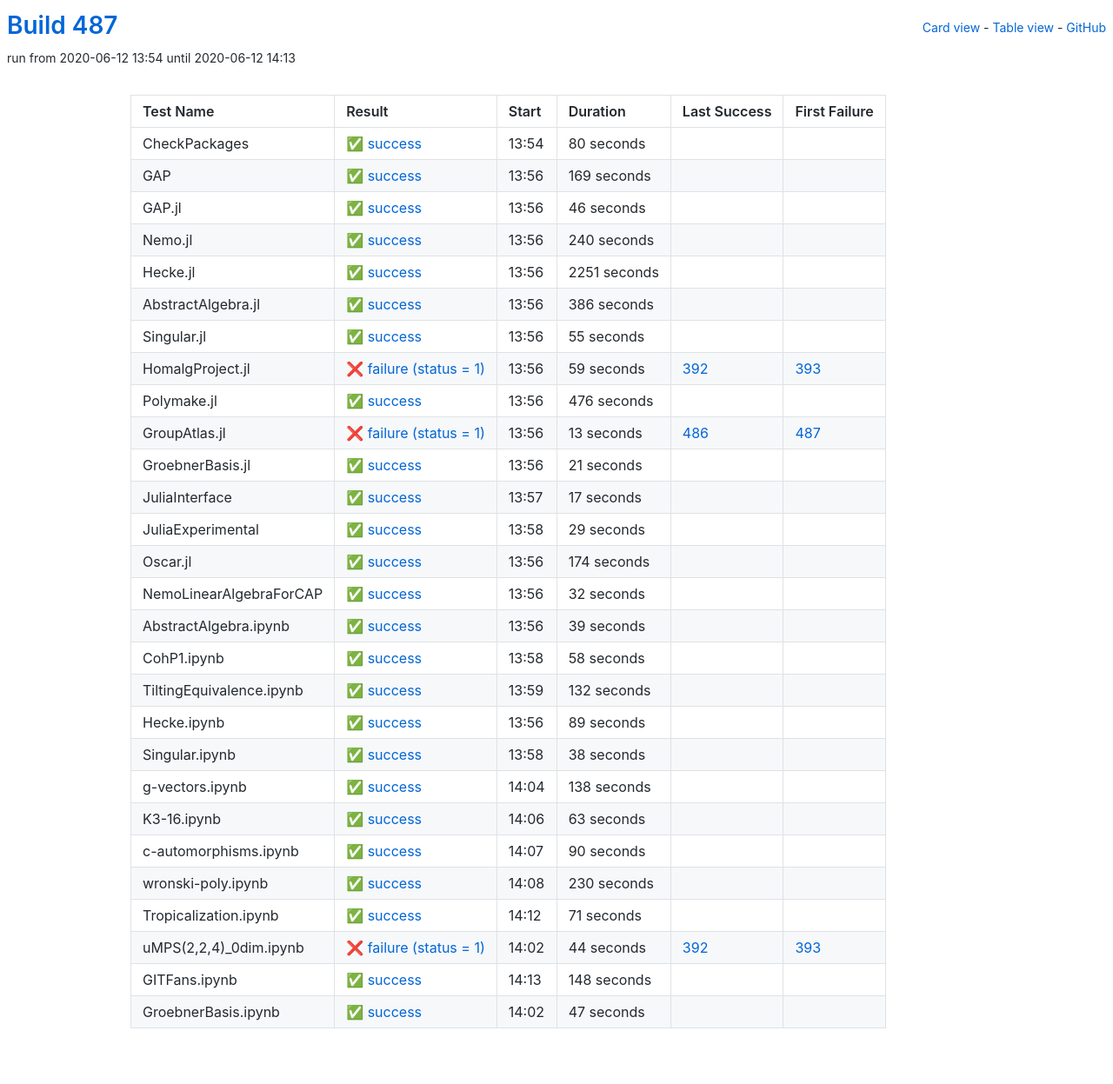
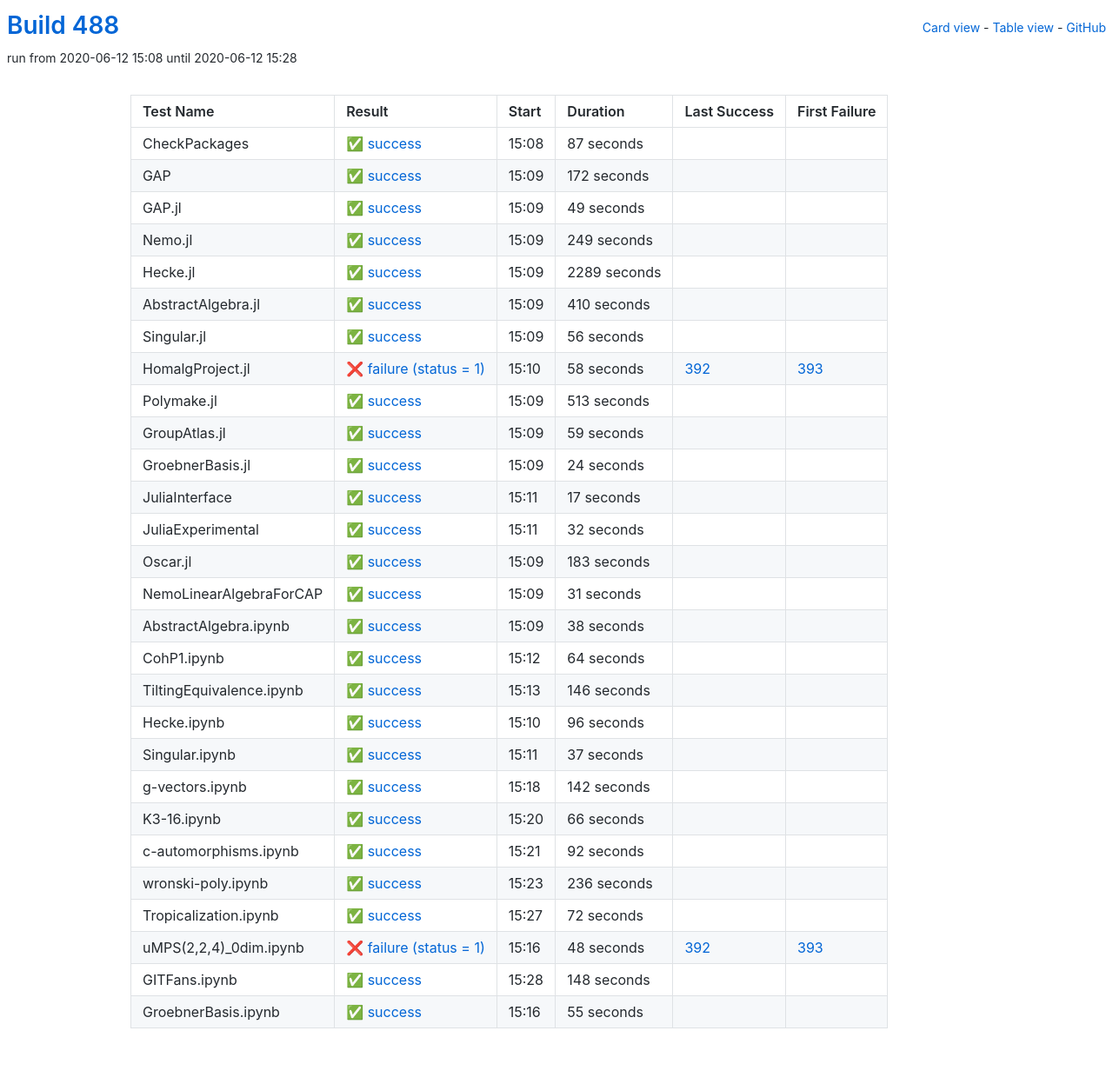
Before and after one commit to oscar-system/oscar-ci-status-1.4, a Jekyll site: the page built from table.html, in a window 1280 px wide. Shown: the whole page at 87% size. Built offline with Jekyll 4.4.1, drawn with Linux system fonts in a browser that asks for light colours.

Commit message:
Build #488

```diff
--- a/_data/ci.yml
+++ b/_data/ci.yml
@@ -1,6 +1,6 @@
 ---
-build: 487
-build_url: https://oscarci.mathematik.uni-kl.de/job/oscar-julia-1.4/487/
+build: 488
+build_url: https://oscarci.mathematik.uni-kl.de/job/oscar-julia-1.4/488/
 job: oscar-julia-1.4
 organization: oscar-system
 repo: oscar-ci-status-1.4
@@ -8,140 +8,140 @@ repourl: https://github.com/oscar-system/oscar-ci-status-1.4
 tests:
 - name: CheckPackages
   id: checkpackages
-  log: https://oscarci.mathematik.uni-kl.de/job/oscar-julia-1.4/487/artifact/logs/build-487/CheckPackages.log
-  start: 2020-06-12 13:54
+  log: https://oscarci.mathematik.uni-kl.de/job/oscar-julia-1.4/488/artifact/logs/build-488/CheckPackages.log
+  start: 2020-06-12 15:08
   success: true
   exitcode: 0
   status: success
-  duration: 80
+  duration: 87
   last_success: false
   last_success_url:
   first_failure: false
   first_failure_url:
 - name: GAP
   id: gap
-  log: https://oscarci.mathematik.uni-kl.de/job/oscar-julia-1.4/487/artifact/logs/build-487/GAP.log
-  start: 2020-06-12 13:56
+  log: https://oscarci.mathematik.uni-kl.de/job/oscar-julia-1.4/488/artifact/logs/build-488/GAP.log
+  start: 2020-06-12 15:09
   success: true
   exitcode: 0
   status: success
-  duration: 169
+  duration: 172
   last_success: false
   last_success_url:
   first_failure: false
   first_failure_url:
 - name: GAP.jl
   id: gap-jl
-  log: https://oscarci.mathematik.uni-kl.de/job/oscar-julia-1.4/487/artifact/logs/build-487/GAP.jl.log
-  start: 2020-06-12 13:56
+  log: https://oscarci.mathematik.uni-kl.de/job/oscar-julia-1.4/488/artifact/logs/build-488/GAP.jl.log
+  start: 2020-06-12 15:09
   success: true
   exitcode: 0
   status: success
-  duration: 46
+  duration: 49
   last_success: false
   last_success_url:
   first_failure: false
   first_failure_url:
 - name: Nemo.jl
   id: nemo-jl
-  log: https://oscarci.mathematik.uni-kl.de/job/oscar-julia-1.4/487/artifact/logs/build-487/Nemo.jl.log
-  start: 2020-06-12 13:56
+  log: https://oscarci.mathematik.uni-kl.de/job/oscar-julia-1.4/488/artifact/logs/build-488/Nemo.jl.log
+  start: 2020-06-12 15:09
   success: true
   exitcode: 0
   status: success
-  duration: 240
+  duration: 249
   last_success: false
   last_success_url:
   first_failure: false
   first_failure_url:
 - name: Hecke.jl
   id: hecke-jl
-  log: https://oscarci.mathematik.uni-kl.de/job/oscar-julia-1.4/487/artifact/logs/build-487/Hecke.jl.log
-  start: 2020-06-12 13:56
+  log: https://oscarci.mathematik.uni-kl.de/job/oscar-julia-1.4/488/artifact/logs/build-488/Hecke.jl.log
+  start: 2020-06-12 15:09
   success: true
   exitcode: 0
   status: success
-  duration: 2251
+  duration: 2289
   last_success: false
   last_success_url:
   first_failure: false
   first_failure_url:
 - name: AbstractAlgebra.jl
   id: abstractalgebra-jl
-  log: https://oscarci.mathematik.uni-kl.de/job/oscar-julia-1.4/487/artifact/logs/build-487/AbstractAlgebra.jl.log
-  start: 2020-06-12 13:56
+  log: https://oscarci.mathematik.uni-kl.de/job/oscar-julia-1.4/488/artifact/logs/build-488/AbstractAlgebra.jl.log
+  start: 2020-06-12 15:09
   success: true
   exitcode: 0
   status: success
-  duration: 386
+  duration: 410
   last_success: false
   last_success_url:
   first_failure: false
   first_failure_url:
 - name: Singular.jl
   id: singular-jl
-  log: https://oscarci.mathematik.uni-kl.de/job/oscar-julia-1.4/487/artifact/logs/build-487/Singular.jl.log
-  start: 2020-06-12 13:56
+  log: https://oscarci.mathematik.uni-kl.de/job/oscar-julia-1.4/488/artifact/logs/build-488/Singular.jl.log
+  start: 2020-06-12 15:09
   success: true
   exitcode: 0
   status: success
-  duration: 55
+  duration: 56
   last_success: false
   last_success_url:
   first_failure: false
   first_failure_url:
 - name: HomalgProject.jl
   id: homalgproject-jl
-  log: https://oscarci.mathematik.uni-kl.de/job/oscar-julia-1.4/487/artifact/logs/build-487/HomalgProject.jl.log
-  start: 2020-06-12 13:56
+  log: https://oscarci.mathematik.uni-kl.de/job/oscar-julia-1.4/488/artifact/logs/build-488/HomalgProject.jl.log
+  start: 2020-06-12 15:10
   success: false
   exitcode: 1
   status: failure
-  duration: 59
+  duration: 58
   last_success: 392
   last_success_url: https://oscarci.mathematik.uni-kl.de/job/oscar-julia-1.4/392/
   first_failure: 393
   first_failure_url: https://oscarci.mathematik.uni-kl.de/job/oscar-julia-1.4/393/
 - name: Polymake.jl
   id: polymake-jl
-  log: https://oscarci.mathematik.uni-kl.de/job/oscar-julia-1.4/487/artifact/logs/build-487/Polymake.jl.log
-  start: 2020-06-12 13:56
+  log: https://oscarci.mathematik.uni-kl.de/job/oscar-julia-1.4/488/artifact/logs/build-488/Polymake.jl.log
+  start: 2020-06-12 15:09
   success: true
   exitcode: 0
   status: success
-  duration: 476
+  duration: 513
   last_success: false
   last_success_url:
   first_failure: false
   first_failure_url:
 - name: GroupAtlas.jl
   id: groupatlas-jl
-  log: https://oscarci.mathematik.uni-kl.de/job/oscar-julia-1.4/487/artifact/logs/build-487/GroupAtlas.jl.log
-  start: 2020-06-12 13:56
-  success: false
-  exitcode: 1
-  status: failure
-  duration: 13
-  last_success: 486
-  last_success_url: https://oscarci.mathematik.uni-kl.de/job/oscar-julia-1.4/486/
-  first_failure: 487
-  first_failure_url: https://oscarci.mathematik.uni-kl.de/job/oscar-julia-1.4/487/
-- name: GroebnerBasis.jl
-  id: groebnerbasis-jl
-  log: https://oscarci.mathematik.uni-kl.de/job/oscar-julia-1.4/487/artifact/logs/build-487/GroebnerBasis.jl.log
-  start: 2020-06-12 13:56
+  log: https://oscarci.mathematik.uni-kl.de/job/oscar-julia-1.4/488/artifact/logs/build-488/GroupAtlas.jl.log
+  start: 2020-06-12 15:09
   success: true
   exitcode: 0
   status: success
-  duration: 21
+  duration: 59
+  last_success: false
+  last_success_url:
+  first_failure: false
+  first_failure_url:
+- name: GroebnerBasis.jl
+  id: groebnerbasis-jl
+  log: https://oscarci.mathematik.uni-kl.de/job/oscar-julia-1.4/488/artifact/logs/build-488/GroebnerBasis.jl.log
+  start: 2020-06-12 15:09
+  success: true
+  exitcode: 0
+  status: success
+  duration: 24
   last_success: false
   last_success_url:
   first_failure: false
   first_failure_url:
 - name: JuliaInterface
   id: juliainterface
-  log: https://oscarci.mathematik.uni-kl.de/job/oscar-julia-1.4/487/artifact/logs/build-487/JuliaInterface.log
-  start: 2020-06-12 13:57
+  log: https://oscarci.mathematik.uni-kl.de/job/oscar-julia-1.4/488/artifact/logs/build-488/JuliaInterface.log
+  start: 2020-06-12 15:11
   success: true
   exitcode: 0
   status: success
@@ -152,32 +152,8 @@ tests:
   first_failure_url:
 - name: JuliaExperimental
   id: juliaexperimental
-  log: https://oscarci.mathematik.uni-kl.de/job/oscar-julia-1.4/487/artifact/logs/build-487/JuliaExperimental.log
-  start: 2020-06-12 13:58
-  success: true
-  exitcode: 0
-  status: success
-  duration: 29
-  last_success: false
-  last_success_url:
-  first_failure: false
-  first_failure_url:
-- name: Oscar.jl
-  id: oscar-jl
-  log: https://oscarci.mathematik.uni-kl.de/job/oscar-julia-1.4/487/artifact/logs/build-487/Oscar.jl.log
-  start: 2020-06-12 13:56
-  success: true
-  exitcode: 0
-  status: success
-  duration: 174
-  last_success: false
-  last_success_url:
-  first_failure: false
-  first_failure_url:
-- name: NemoLinearAlgebraForCAP
-  id: nemolinearalgebraforcap
-  log: https://oscarci.mathematik.uni-kl.de/job/oscar-julia-1.4/487/artifact/logs/build-487/NemoLinearAlgebraForCAP.log
-  start: 2020-06-12 13:56
+  log: https://oscarci.mathematik.uni-kl.de/job/oscar-julia-1.4/488/artifact/logs/build-488/JuliaExperimental.log
+  start: 2020-06-12 15:11
   success: true
   exitcode: 0
   status: success
@@ -186,58 +162,34 @@ tests:
   last_success_url:
   first_failure: false
   first_failure_url:
-- name: AbstractAlgebra.ipynb
-  id: abstractalgebra-ipynb
-  log: https://oscarci.mathematik.uni-kl.de/job/oscar-julia-1.4/487/artifact/logs/build-487/AbstractAlgebra.ipynb.log
-  start: 2020-06-12 13:56
+- name: Oscar.jl
+  id: oscar-jl
+  log: https://oscarci.mathematik.uni-kl.de/job/oscar-julia-1.4/488/artifact/logs/build-488/Oscar.jl.log
+  start: 2020-06-12 15:09
   success: true
   exitcode: 0
   status: success
-  duration: 39
+  duration: 183
   last_success: false
   last_success_url:
   first_failure: false
   first_failure_url:
-- name: CohP1.ipynb
-  id: cohp1-ipynb
-  log: https://oscarci.mathematik.uni-kl.de/job/oscar-julia-1.4/487/artifact/logs/build-487/CohP1.ipynb.log
-  start: 2020-06-12 13:58
+- name: NemoLinearAlgebraForCAP
+  id: nemolinearalgebraforcap
+  log: https://oscarci.mathematik.uni-kl.de/job/oscar-julia-1.4/488/artifact/logs/build-488/NemoLinearAlgebraForCAP.log
+  start: 2020-06-12 15:09
   success: true
   exitcode: 0
   status: success
-  duration: 58
+  duration: 31
   last_success: false
   last_success_url:
   first_failure: false
   first_failure_url:
-- name: TiltingEquivalence.ipynb
-  id: tiltingequivalence-ipynb
-  log: https://oscarci.mathematik.uni-kl.de/job/oscar-julia-1.4/487/artifact/logs/build-487/TiltingEquivalence.ipynb.log
-  start: 2020-06-12 13:59
-  success: true
-  exitcode: 0
-  status: success
-  duration: 132
-  last_success: false
-  last_success_url:
-  first_failure: false
-  first_failure_url:
-- name: Hecke.ipynb
-  id: hecke-ipynb
-  log: https://oscarci.mathematik.uni-kl.de/job/oscar-julia-1.4/487/artifact/logs/build-487/Hecke.ipynb.log
-  start: 2020-06-12 13:56
-  success: true
-  exitcode: 0
-  status: success
-  duration: 89
-  last_success: false
-  last_success_url:
-  first_failure: false
-  first_failure_url:
-- name: Singular.ipynb
-  id: singular-ipynb
-  log: https://oscarci.mathematik.uni-kl.de/job/oscar-julia-1.4/487/artifact/logs/build-487/Singular.ipynb.log
-  start: 2020-06-12 13:58
+- name: AbstractAlgebra.ipynb
+  id: abstractalgebra-ipynb
+  log: https://oscarci.mathematik.uni-kl.de/job/oscar-julia-1.4/488/artifact/logs/build-488/AbstractAlgebra.ipynb.log
+  start: 2020-06-12 15:09
   success: true
   exitcode: 0
   status: success
@@ -246,82 +198,130 @@ tests:
   last_success_url:
   first_failure: false
   first_failure_url:
-- name: g-vectors.ipynb
-  id: g-vectors-ipynb
-  log: https://oscarci.mathematik.uni-kl.de/job/oscar-julia-1.4/487/artifact/logs/build-487/g-vectors.ipynb.log
-  start: 2020-06-12 14:04
+- name: CohP1.ipynb
+  id: cohp1-ipynb
+  log: https://oscarci.mathematik.uni-kl.de/job/oscar-julia-1.4/488/artifact/logs/build-488/CohP1.ipynb.log
+  start: 2020-06-12 15:12
   success: true
   exitcode: 0
   status: success
-  duration: 138
+  duration: 64
+  last_success: false
+  last_success_url:
+  first_failure: false
+  first_failure_url:
+- name: TiltingEquivalence.ipynb
+  id: tiltingequivalence-ipynb
+  log: https://oscarci.mathematik.uni-kl.de/job/oscar-julia-1.4/488/artifact/logs/build-488/TiltingEquivalence.ipynb.log
+  start: 2020-06-12 15:13
+  success: true
+  exitcode: 0
+  status: success
+  duration: 146
+  last_success: false
+  last_success_url:
+  first_failure: false
+  first_failure_url:
+- name: Hecke.ipynb
+  id: hecke-ipynb
+  log: https://oscarci.mathematik.uni-kl.de/job/oscar-julia-1.4/488/artifact/logs/build-488/Hecke.ipynb.log
+  start: 2020-06-12 15:10
+  success: true
+  exitcode: 0
+  status: success
+  duration: 96
+  last_success: false
+  last_success_url:
+  first_failure: false
+  first_failure_url:
+- name: Singular.ipynb
+  id: singular-ipynb
+  log: https://oscarci.mathematik.uni-kl.de/job/oscar-julia-1.4/488/artifact/logs/build-488/Singular.ipynb.log
+  start: 2020-06-12 15:11
+  success: true
+  exitcode: 0
+  status: success
+  duration: 37
+  last_success: false
+  last_success_url:
+  first_failure: false
+  first_failure_url:
+- name: g-vectors.ipynb
+  id: g-vectors-ipynb
+  log: https://oscarci.mathematik.uni-kl.de/job/oscar-julia-1.4/488/artifact/logs/build-488/g-vectors.ipynb.log
+  start: 2020-06-12 15:18
+  success: true
+  exitcode: 0
+  status: success
+  duration: 142
   last_success: false
   last_success_url:
   first_failure: false
   first_failure_url:
 - name: K3-16.ipynb
   id: k3-16-ipynb
-  log: https://oscarci.mathematik.uni-kl.de/job/oscar-julia-1.4/487/artifact/logs/build-487/K3-16.ipynb.log
-  start: 2020-06-12 14:06
+  log: https://oscarci.mathematik.uni-kl.de/job/oscar-julia-1.4/488/artifact/logs/build-488/K3-16.ipynb.log
+  start: 2020-06-12 15:20
   success: true
   exitcode: 0
   status: success
-  duration: 63
+  duration: 66
   last_success: false
   last_success_url:
   first_failure: false
   first_failure_url:
 - name: c-automorphisms.ipynb
   id: c-automorphisms-ipynb
-  log: https://oscarci.mathematik.uni-kl.de/job/oscar-julia-1.4/487/artifact/logs/build-487/c-automorphisms.ipynb.log
-  start: 2020-06-12 14:07
+  log: https://oscarci.mathematik.uni-kl.de/job/oscar-julia-1.4/488/artifact/logs/build-488/c-automorphisms.ipynb.log
+  start: 2020-06-12 15:21
   success: true
   exitcode: 0
   status: success
-  duration: 90
+  duration: 92
   last_success: false
   last_success_url:
   first_failure: false
   first_failure_url:
 - name: wronski-poly.ipynb
   id: wronski-poly-ipynb
-  log: https://oscarci.mathematik.uni-kl.de/job/oscar-julia-1.4/487/artifact/logs/build-487/wronski-poly.ipynb.log
-  start: 2020-06-12 14:08
+  log: https://oscarci.mathematik.uni-kl.de/job/oscar-julia-1.4/488/artifact/logs/build-488/wronski-poly.ipynb.log
+  start: 2020-06-12 15:23
   success: true
   exitcode: 0
   status: success
-  duration: 230
+  duration: 236
   last_success: false
   last_success_url:
   first_failure: false
   first_failure_url:
 - name: Tropicalization.ipynb
   id: tropicalization-ipynb
-  log: https://oscarci.mathematik.uni-kl.de/job/oscar-julia-1.4/487/artifact/logs/build-487/Tropicalization.ipynb.log
-  start: 2020-06-12 14:12
+  log: https://oscarci.mathematik.uni-kl.de/job/oscar-julia-1.4/488/artifact/logs/build-488/Tropicalization.ipynb.log
+  start: 2020-06-12 15:27
   success: true
   exitcode: 0
   status: success
-  duration: 71
+  duration: 72
   last_success: false
   last_success_url:
   first_failure: false
   first_failure_url:
 - name: uMPS(2,2,4)_0dim.ipynb
   id: umps-2-2-4-0dim-ipynb
-  log: https://oscarci.mathematik.uni-kl.de/job/oscar-julia-1.4/487/artifact/logs/build-487/uMPS-2-2-4-_0dim.ipynb.log
-  start: 2020-06-12 14:02
+  log: https://oscarci.mathematik.uni-kl.de/job/oscar-julia-1.4/488/artifact/logs/build-488/uMPS-2-2-4-_0dim.ipynb.log
+  start: 2020-06-12 15:16
   success: false
   exitcode: 1
   status: failure
-  duration: 44
+  duration: 48
   last_success: 392
   last_success_url: https://oscarci.mathematik.uni-kl.de/job/oscar-julia-1.4/392/
   first_failure: 393
   first_failure_url: https://oscarci.mathematik.uni-kl.de/job/oscar-julia-1.4/393/
 - name: GITFans.ipynb
   id: gitfans-ipynb
-  log: https://oscarci.mathematik.uni-kl.de/job/oscar-julia-1.4/487/artifact/logs/build-487/GITFans.ipynb.log
-  start: 2020-06-12 14:13
+  log: https://oscarci.mathematik.uni-kl.de/job/oscar-julia-1.4/488/artifact/logs/build-488/GITFans.ipynb.log
+  start: 2020-06-12 15:28
   success: true
   exitcode: 0
   status: success
@@ -332,12 +332,12 @@ tests:
   first_failure_url:
 - name: GroebnerBasis.ipynb
   id: groebnerbasis-ipynb
-  log: https://oscarci.mathematik.uni-kl.de/job/oscar-julia-1.4/487/artifact/logs/build-487/GroebnerBasis.ipynb.log
-  start: 2020-06-12 14:02
+  log: https://oscarci.mathematik.uni-kl.de/job/oscar-julia-1.4/488/artifact/logs/build-488/GroebnerBasis.ipynb.log
+  start: 2020-06-12 15:16
   success: true
   exitcode: 0
   status: success
-  duration: 47
+  duration: 55
   last_success: false
   last_success_url:
   first_failure: false
```
Also changed, not shown: README.md.
